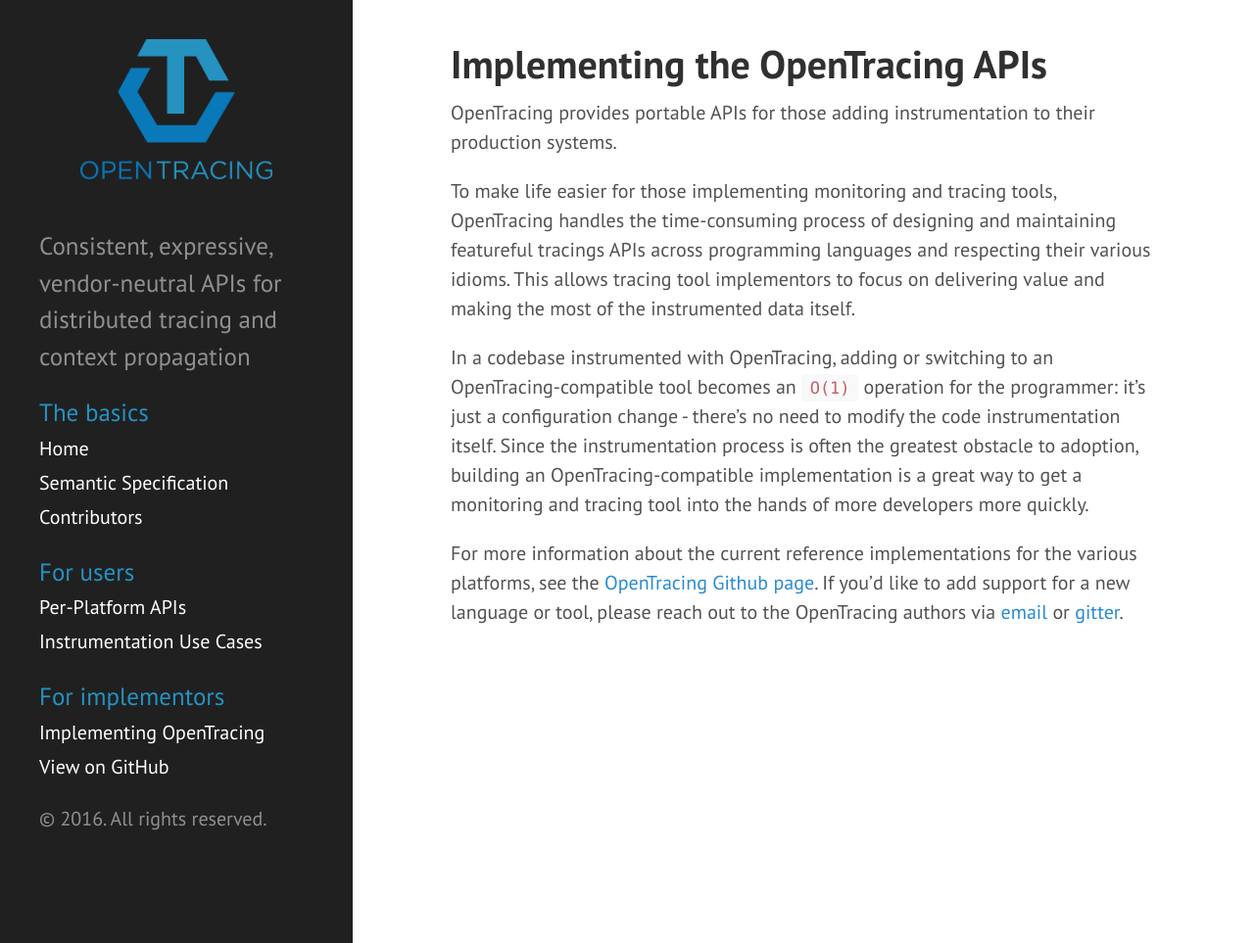
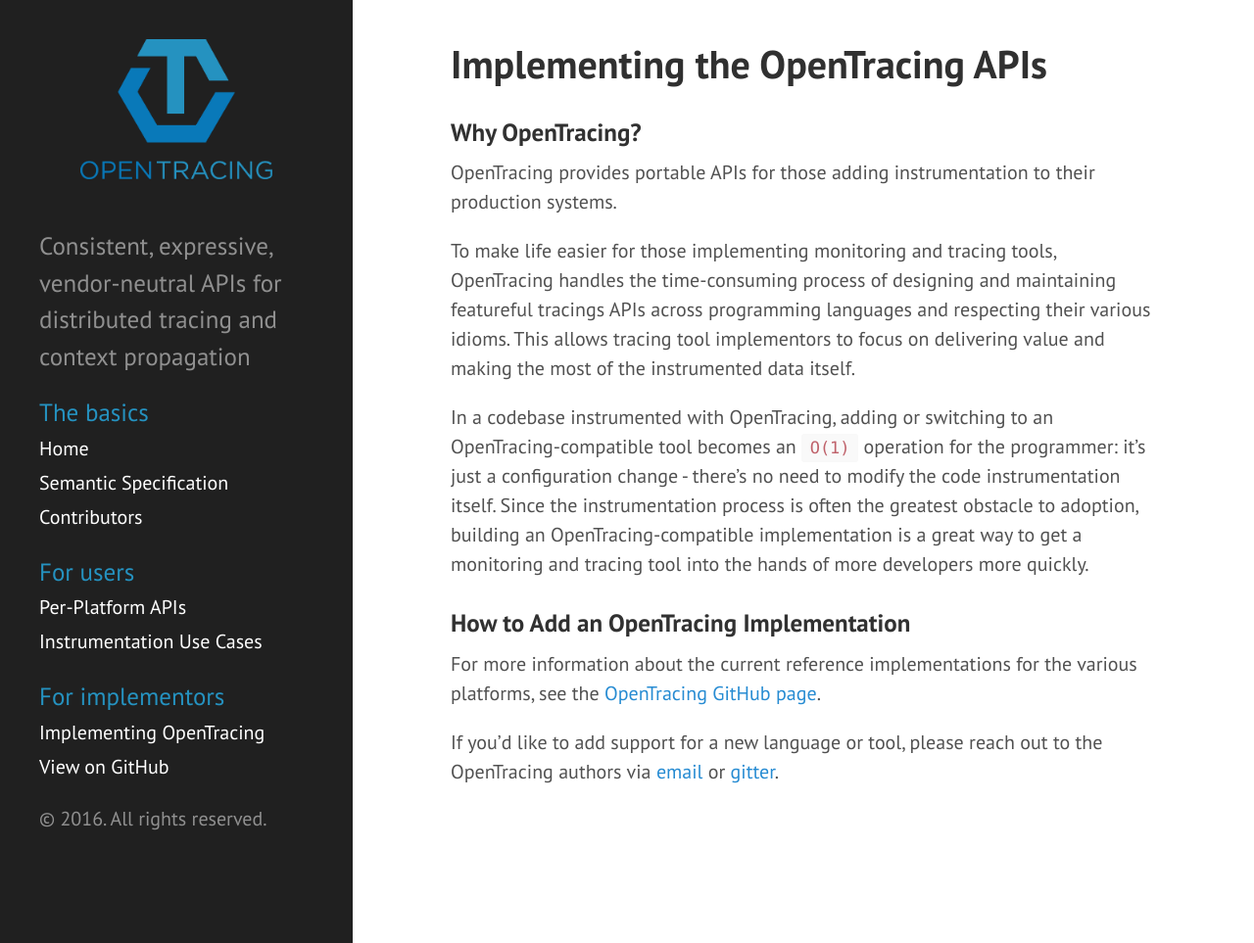
Before and after one commit to opentracing/opentracing.io, a Jekyll site: the page built from implementors.md, in a window 1280 px wide and 963 px high. Shown: the whole window at 98% size. Built offline with Jekyll 4.4.1, drawn with Linux system fonts in a browser that asks for light colours.

Commit message:
Add headings so the reader can jump to the part they're interested in

```diff
--- a/implementors.md
+++ b/implementors.md
@@ -2,6 +2,8 @@
 layout: page
 title: Implementing the OpenTracing APIs
 ---
+
+### Why OpenTracing?
 
 OpenTracing provides portable APIs for those adding instrumentation to their production systems.
 
@@ -9,5 +11,9 @@
 
 In a codebase instrumented with OpenTracing, adding or switching to an OpenTracing-compatible tool becomes an `O(1)` operation for the programmer: it's just a configuration change - there's no need to modify the code instrumentation itself. Since the instrumentation process is often the greatest obstacle to adoption, building an OpenTracing-compatible implementation is a great way to get a monitoring and tracing tool into the hands of more developers more quickly.
 
-For more information about the current reference implementations for the various platforms, see the [OpenTracing Github page](https://github.com/opentracing). If you'd like to add support for a new language or tool, please reach out to the OpenTracing authors via [email](https://groups.google.com/forum/#!forum/distributed-tracing) or
+### How to Add an OpenTracing Implementation
+
+For more information about the current reference implementations for the various platforms, see the [OpenTracing GitHub page](https://github.com/opentracing).
+
+If you'd like to add support for a new language or tool, please reach out to the OpenTracing authors via [email](https://groups.google.com/forum/#!forum/distributed-tracing) or
 [gitter](https://gitter.im/opentracing/public).
```
